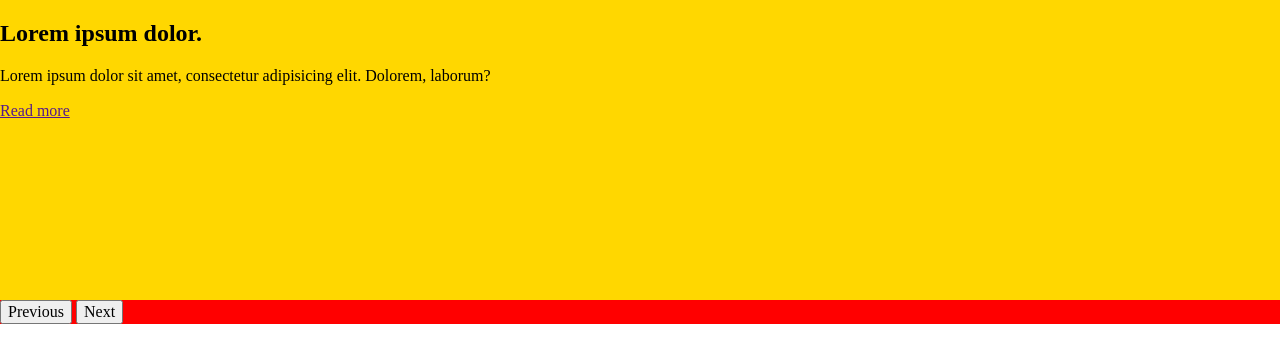
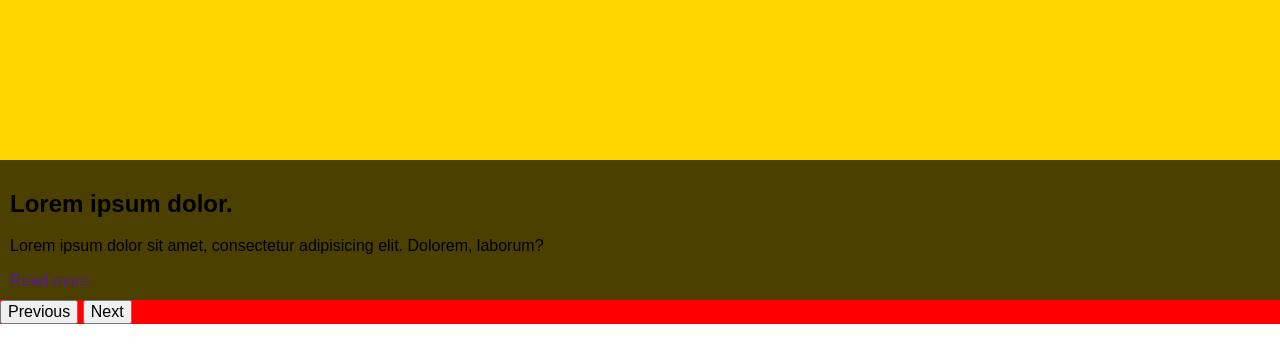
Before and after one commit to DawidRaczek/slider, a plain HTML site: page index.html in a window 1280 px wide. Drawn offline with Linux system fonts and the light colour scheme.

Commit message:
box-sizing and background with opacity

```diff
--- a/src/styles/app.css
+++ b/src/styles/app.css
@@ -4,6 +4,7 @@
 
 .slider {
     background-color: red;
+    font-family: sans-serif;
 }
 .slider .slider__slides {}
 .slider .slider__nav {}
@@ -34,7 +35,14 @@
     left: 200%;
 }
 
-.slides .slides__box {}
+.slides .slides__box {
+    padding: 10px;
+    background-color: rgba(0, 0, 0, .7);
+    position: absolute;
+    bottom: 0;
+    width: 100%;
+    box-sizing: border-box;
+}
 .slides .slides__hdl {}
 .slides .slides__head {}
 .slides .slides__link {}
```
